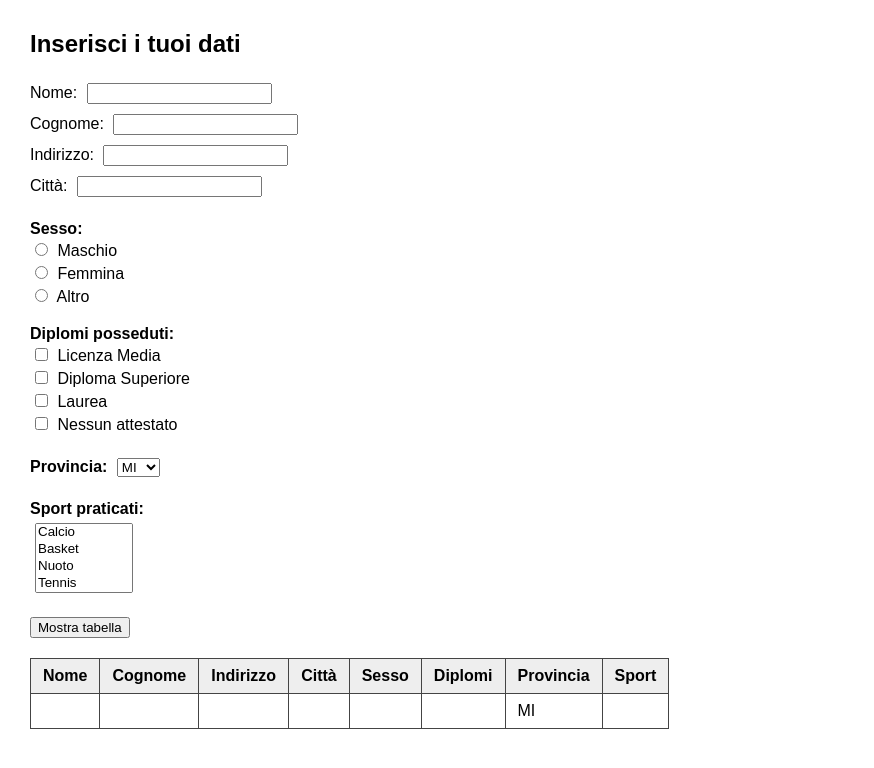
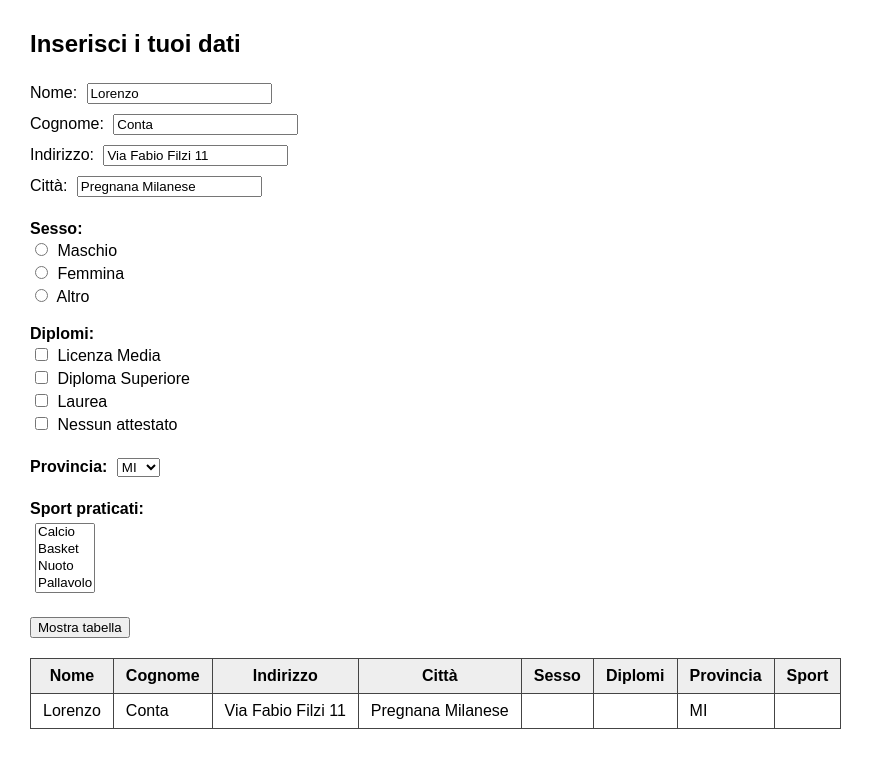
Before and after one commit to LorenzoConta/TPS2, a plain HTML site: page anagrafica/anagrafica2.html in a window 1280 px wide. Both pictures are taken after a click on the button "Mostra tabella". Shown: the whole page, without its empty margins (0-874 px from the left). Drawn offline with Linux system fonts and the light colour scheme.

Commit message:
Update anagrafica2.html

```diff
--- a/anagrafica/anagrafica2.html
+++ b/anagrafica/anagrafica2.html
@@ -2,7 +2,7 @@
 <html lang="it">
 <head>
     <meta charset="UTF-8">
-    <title>Anagrafica 2.0</title>
+    <title>tabella</title>
     <style>
         body {
             font-family: Arial, sans-serif;
@@ -27,73 +27,74 @@
 <body>
     <h2>Inserisci i tuoi dati</h2>
 
-    <label>Nome: <input type="text" id="nome"></label><br>
-    <label>Cognome: <input type="text" id="cognome"></label><br>
-    <label>Indirizzo: <input type="text" id="indirizzo"></label><br>
-    <label>Città: <input type="text" id="citta"></label><br><br>
+    <!-- Dati base -->
+    <label>Nome: <input type="text" id="nome" value="Lorenzo"></label><br>
+    <label>Cognome: <input type="text" id="cognome" value="Conta"></label><br>
+    <label>Indirizzo: <input type="text" id="indirizzo" value="Via Fabio Filzi 11"></label><br>
+    <label>Città: <input type="text" id="citta" value="Pregnana Milanese"></label><br><br>
 
+    <!-- Sesso -->
     <strong>Sesso:</strong><br>
-    <label><input type="radio" id="maschio" name="sesso"> Maschio</label><br>
-    <label><input type="radio" id="femmina" name="sesso"> Femmina</label><br>
-    <label><input type="radio" id="altro" name="sesso"> Altro</label><br><br>
+    <label><input type="radio" name="sesso" id="maschio"> Maschio</label><br>
+    <label><input type="radio" name="sesso" id="femmina"> Femmina</label><br>
+    <label><input type="radio" name="sesso" id="altro"> Altro</label><br><br>
 
-    <strong>Diplomi posseduti:</strong><br>
+    <!-- Diplomi -->
+    <strong>Diplomi:</strong><br>
     <label><input type="checkbox" id="media"> Licenza Media</label><br>
     <label><input type="checkbox" id="superiore"> Diploma Superiore</label><br>
     <label><input type="checkbox" id="laurea"> Laurea</label><br>
-    <label><input type="checkbox" id="nessun_attestato"> Nessun attestato</label><br><br>
+    <label><input type="checkbox" id="nessuno"> Nessun attestato</label><br><br>
 
+    <!-- Provincia -->
     <label><strong>Provincia:</strong>
         <select id="provincia">
             <option>MI</option><option>RM</option><option>NA</option>
-            <option>TO</option><option>PR</option><option>TA</option>
-            <option>FG</option><option>PG</option><option>AN</option>
+            <option>TO</option><option>BG</option><option>BS</option>
         </select>
     </label><br><br>
 
+    <!-- Sport -->
     <strong>Sport praticati:</strong><br>
     <select id="sport" multiple size="4">
         <option>Calcio</option><option>Basket</option><option>Nuoto</option>
-        <option>Tennis</option><option>Pallavolo</option><option>Muay Thai</option>
-        <option>Scherma</option><option>Softball</option><option>Atletica leggera</option>
-        <option>Rugby</option><option>Boxe</option><option>Golf</option>
-        <option>Tiro a segno</option>
+        <option>Pallavolo</option><option>Boxe</option><option>Rugby</option>
+        <option>Atletica</option><option>Tennis</option>
     </select><br><br>
 
     <button onclick="stampaDati()">Mostra tabella</button>
 
     <div id="risultato"></div>
 
-
     <script>
         function stampaDati() {
-            let nome = document.getElementById("nome").value;
-            let cognome = document.getElementById("cognome").value;
-            let indirizzo = document.getElementById("indirizzo").value;
-            let citta = document.getElementById("citta").value;
+            var nome = document.getElementById("nome").value;
+            var cognome = document.getElementById("cognome").value;
+            var indirizzo = document.getElementById("indirizzo").value;
+            var citta = document.getElementById("citta").value;
 
-            let sesso = "";
+            var sesso = "";
             if (document.getElementById("maschio").checked) sesso = "Maschio";
             if (document.getElementById("femmina").checked) sesso = "Femmina";
             if (document.getElementById("altro").checked) sesso = "Altro";
 
-            let diplomi = "";
+            var diplomi = "";
             if (document.getElementById("media").checked) diplomi += "Licenza Media ";
             if (document.getElementById("superiore").checked) diplomi += "Diploma Superiore ";
             if (document.getElementById("laurea").checked) diplomi += "Laurea ";
-            if (document.getElementById("nessun_attestato").checked) diplomi = "Nessun attestato";
+            if (document.getElementById("nessuno").checked) diplomi = "Nessun attestato";
 
-            let provincia = document.getElementById("provincia").value;
+            var provincia = document.getElementById("provincia").value;
 
-            let sportSelezionati = document.getElementById("sport");
-            let sport = "";
-            for (let i = 0; i < sportSelezionati.options.length; i++) {
+            var sportSelezionati = document.getElementById("sport");
+            var sport = "";
+            for (var i = 0; i < sportSelezionati.options.length; i++) {
                 if (sportSelezionati.options[i].selected) {
                     sport += sportSelezionati.options[i].value + " ";
                 }
             }
 
-            let tabella = "<table>";
+            var tabella = "<table>";
             tabella += "<tr><th>Nome</th><th>Cognome</th><th>Indirizzo</th><th>Città</th><th>Sesso</th><th>Diplomi</th><th>Provincia</th><th>Sport</th></tr>";
             tabella += "<tr>";
             tabella += "<td>" + nome + "</td>";
```
